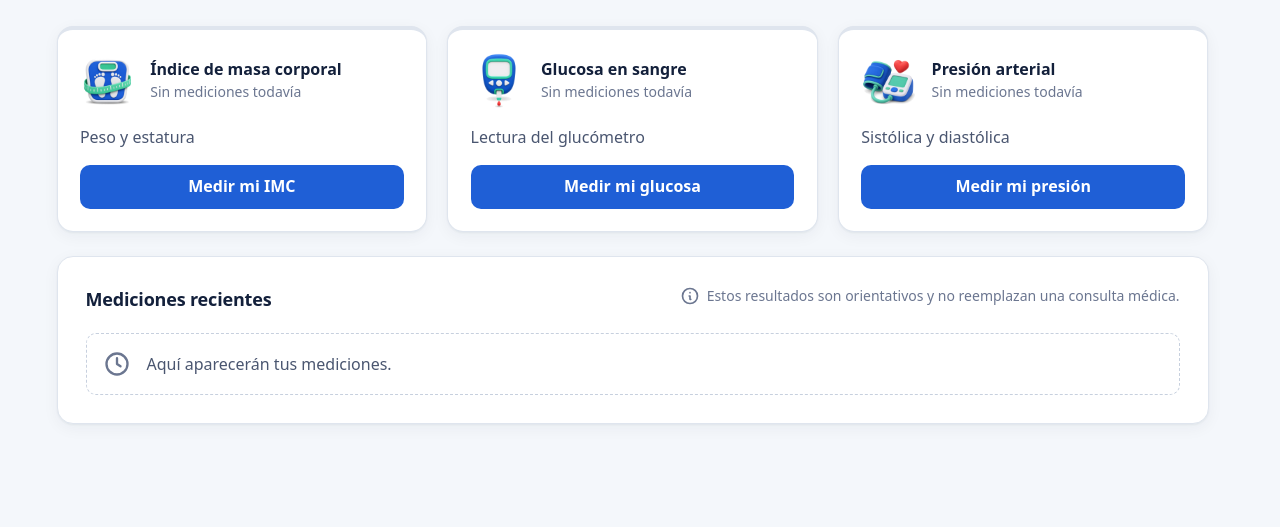
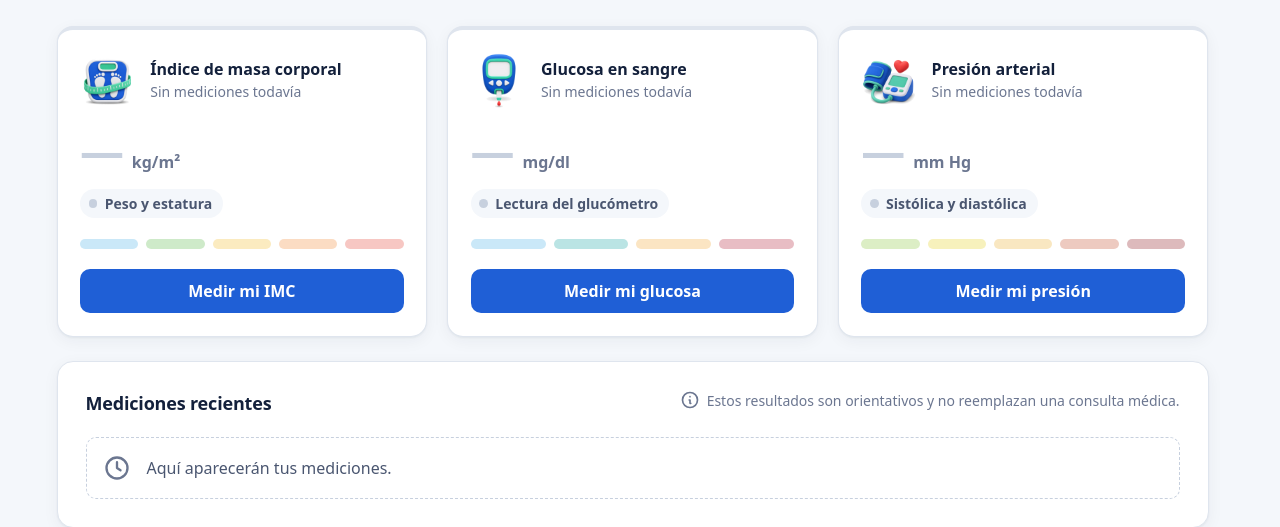
Before and after one commit to JuanKsPty/prog4, a PHP site: page /evaluaciones/evaluacion2/vistas/panel.php in a window 1280 px wide. Shown: the part 163-690 px from the top of the page. Run offline with PHP 8.4, Linux system fonts and the light colour scheme; the visitor is signed in with stand-in values (Sample User, id 1); data comes from the database, SQL or seed files in the repository; data that the repository does not hold is empty.

Commit message:
Dar a la tarjeta sin mediciones la misma estructura que las demás
En el panel, un indicador sin datos muestra "—" con su unidad, una insignia gris con
lo que hay que medir y la escala atenuada sin marcador, en lugar de un texto suelto con
un hueco debajo.

```diff
--- a/evaluaciones/evaluacion2/css/styles.css
+++ b/evaluaciones/evaluacion2/css/styles.css
@@ -1077,10 +1077,19 @@
     margin: 0.35rem 0 0.25rem;
 }
 
-.indicador-tarjeta-texto {
-    flex: 1;
-    margin: 0;
-    color: var(--tinta-suave);
+/* Tarjeta sin mediciones: la misma estructura que las demás, en tonos apagados */
+.indicador-tarjeta.sin-datos .indicador-tarjeta-valor {
+    color: var(--linea-fuerte);
+}
+
+.indicador-tarjeta.sin-datos .banda-tramo {
+    opacity: 0.3;
+}
+
+.insignia-vacia {
+    --tono: var(--linea-fuerte);
+    --tono-suave: var(--fondo);
+    --tono-texto: var(--tinta-suave);
 }
 
 .indicador-tarjeta .boton {
--- a/evaluaciones/evaluacion2/vistas/panel.php
+++ b/evaluaciones/evaluacion2/vistas/panel.php
@@ -44,7 +44,9 @@ abrir_portal('Inicio', 'inicio', $usuario);
                             <?= banda(categorias_de($tipo, $medicion['momento'] ?? 'ayunas'), $medicion['categoria'], posicion_de_medicion($medicion), false) ?>
                             <a class="boton boton-secundario" href="<?= url($indicador['pagina']) ?>">Medir de nuevo</a>
                         <?php else: ?>
-                            <p class="indicador-tarjeta-texto"><?= mostrar($indicador['datos']) ?></p>
+                            <p class="indicador-tarjeta-valor">— <span class="indicador-tarjeta-unidad"><?= $indicador['unidad'] ?></span></p>
+                            <span class="insignia insignia-vacia"><?= mostrar($indicador['datos']) ?></span>
+                            <?= banda(categorias_de($tipo), null, 0, false) ?>
                             <a class="boton boton-primario" href="<?= url($indicador['pagina']) ?>">Medir <?= $tipo === 'imc' ? 'mi IMC' : 'mi ' . mb_strtolower($indicador['nombre']) ?></a>
                         <?php endif; ?>
                     </article>
--- a/evaluaciones/evaluacion2/vistas/php/funciones.php
+++ b/evaluaciones/evaluacion2/vistas/php/funciones.php
@@ -293,6 +293,7 @@ function indicadores() {
             'pagina' => 'vistas/imc.php',
             'imagen' => 'menu-imc',
             'datos' => 'Peso y estatura',
+            'unidad' => 'kg/m²',
         ],
         'glucosa' => [
             'nombre' => 'Glucosa',
@@ -300,6 +301,7 @@ function indicadores() {
             'pagina' => 'vistas/glucosa.php',
             'imagen' => 'menu-glucosa',
             'datos' => 'Lectura del glucómetro',
+            'unidad' => 'mg/dl',
         ],
         'presion' => [
             'nombre' => 'Presión',
@@ -307,6 +309,7 @@ function indicadores() {
             'pagina' => 'vistas/presion.php',
             'imagen' => 'menu-presion',
             'datos' => 'Sistólica y diastólica',
+            'unidad' => 'mm Hg',
         ],
     ];
 }
```
